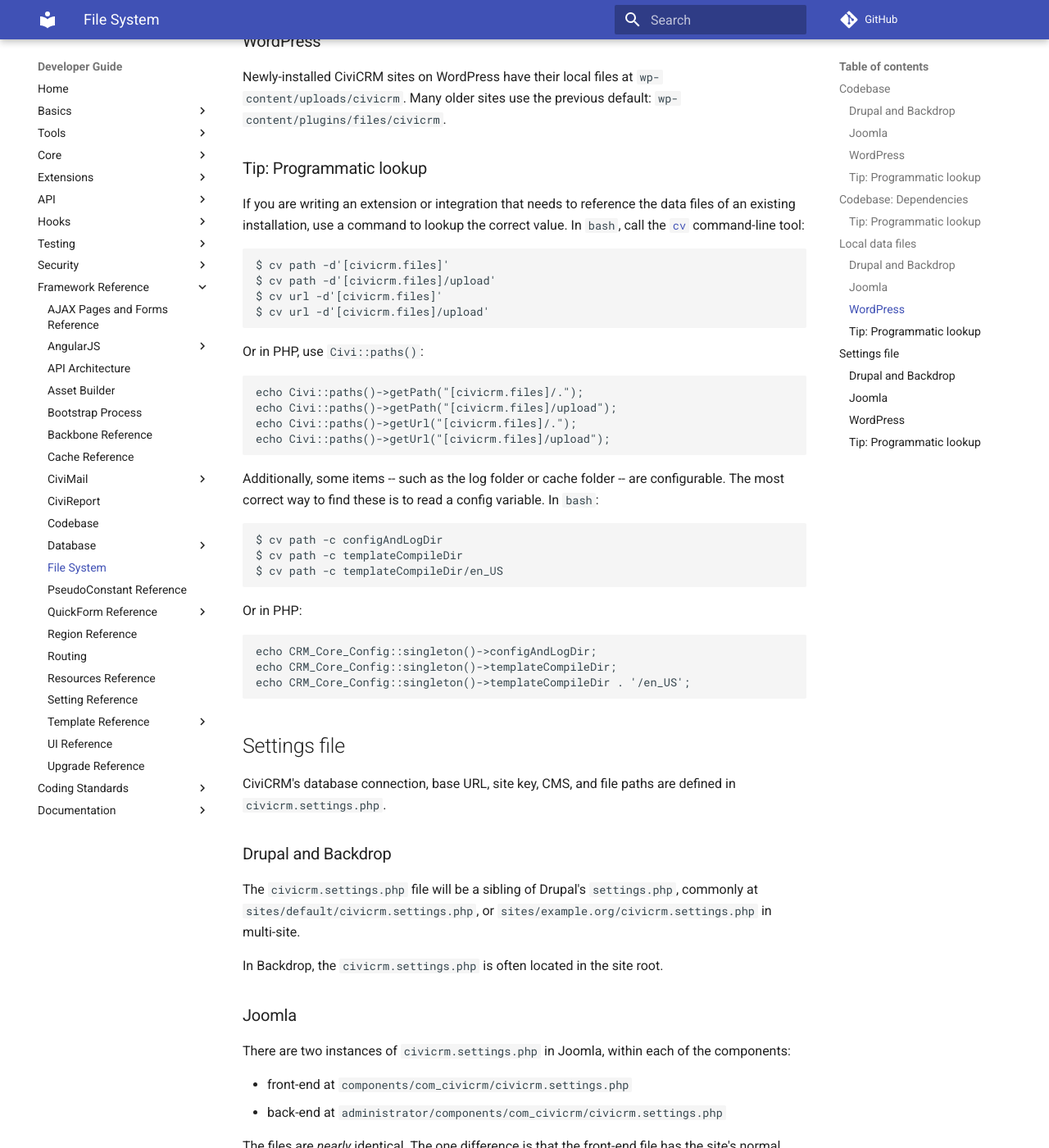
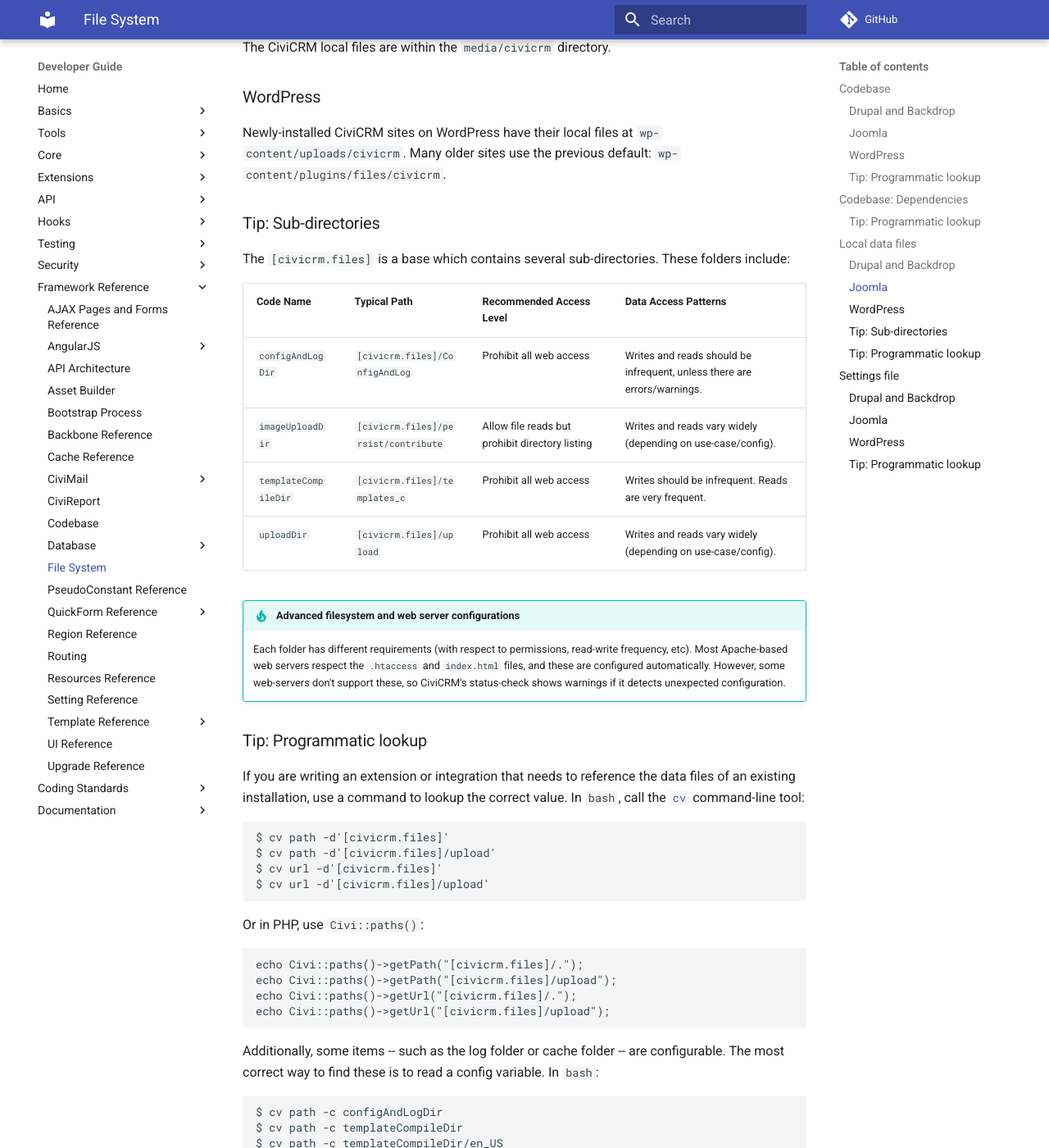
Before and after one commit to civicrm/civicrm-dev-docs, an MkDocs documentation site: the page built from docs/framework/filesystem.md, in a window 1280 px wide and 1400 px high, scrolled down 3072 px. Shown: the whole window at 82% size. Built offline with MkDocs 1.6.1 and Material for MkDocs 9.7.7, drawn with Linux system fonts in a browser that asks for light colours; comment, search, counter and statistics services are not loaded; old or Windows-style settings are respelled for this version of MkDocs; some of the changed text lies outside the part shown.

Commit message:
docs/framework/filesystem.md - Add table of subdirs

```diff
--- a/docs/framework/filesystem.md
+++ b/docs/framework/filesystem.md
@@ -135,6 +135,9 @@
 the main codebase -- in a location that can be safely preserved during
 upgrades.
 
+This folder is generically referred to as `[civicrm.files]`, but the actual
+path is chosen to align with each CMS's conventions.
+
 ### Drupal and Backdrop
 
 CiviCRM stores its files in a folder named `civicrm` within the Drupal
@@ -151,6 +154,27 @@
 Newly-installed CiviCRM sites on WordPress have their local files at
 `wp-content/uploads/civicrm`.  Many older sites use the previous default:
 `wp-content/plugins/files/civicrm`.
+
+### Tip: Sub-directories
+
+The `[civicrm.files]` is a base which contains several sub-directories.
+These folders include:
+
+
+| Code Name            | Typical Path                         | Recommended Access Level                        | Data Access Patterns
+| -------------------- | ------------------------------------ | ----------------------------------------------- |-----------------------------------------------------------------
+| `configAndLogDir`    | `[civicrm.files]/ConfigAndLog`       | Prohibit all web access                         | Writes and reads should be infrequent, unless there are errors/warnings.
+| `imageUploadDir`     | `[civicrm.files]/persist/contribute` | Allow file reads but prohibit directory listing | Writes and reads vary widely (depending on use-case/config).
+| `templateCompileDir` | `[civicrm.files]/templates_c`        | Prohibit all web access                         | Writes should be infrequent. Reads are very frequent.
+| `uploadDir`          | `[civicrm.files]/upload`             | Prohibit all web access                         | Writes and reads vary widely (depending on use-case/config).
+
+!!! tip "Advanced filesystem and web server configurations"
+
+    Each folder has different requirements (with respect to permissions,
+    read-write frequency, etc).  Most Apache-based web servers respect the `.htaccess`
+    and `index.html` files, and these are configured automatically.
+    However, some web-servers don't support these, so CiviCRM's
+    status-check shows warnings if it detects unexpected configuration.
 
 ### Tip: Programmatic lookup
 
```
